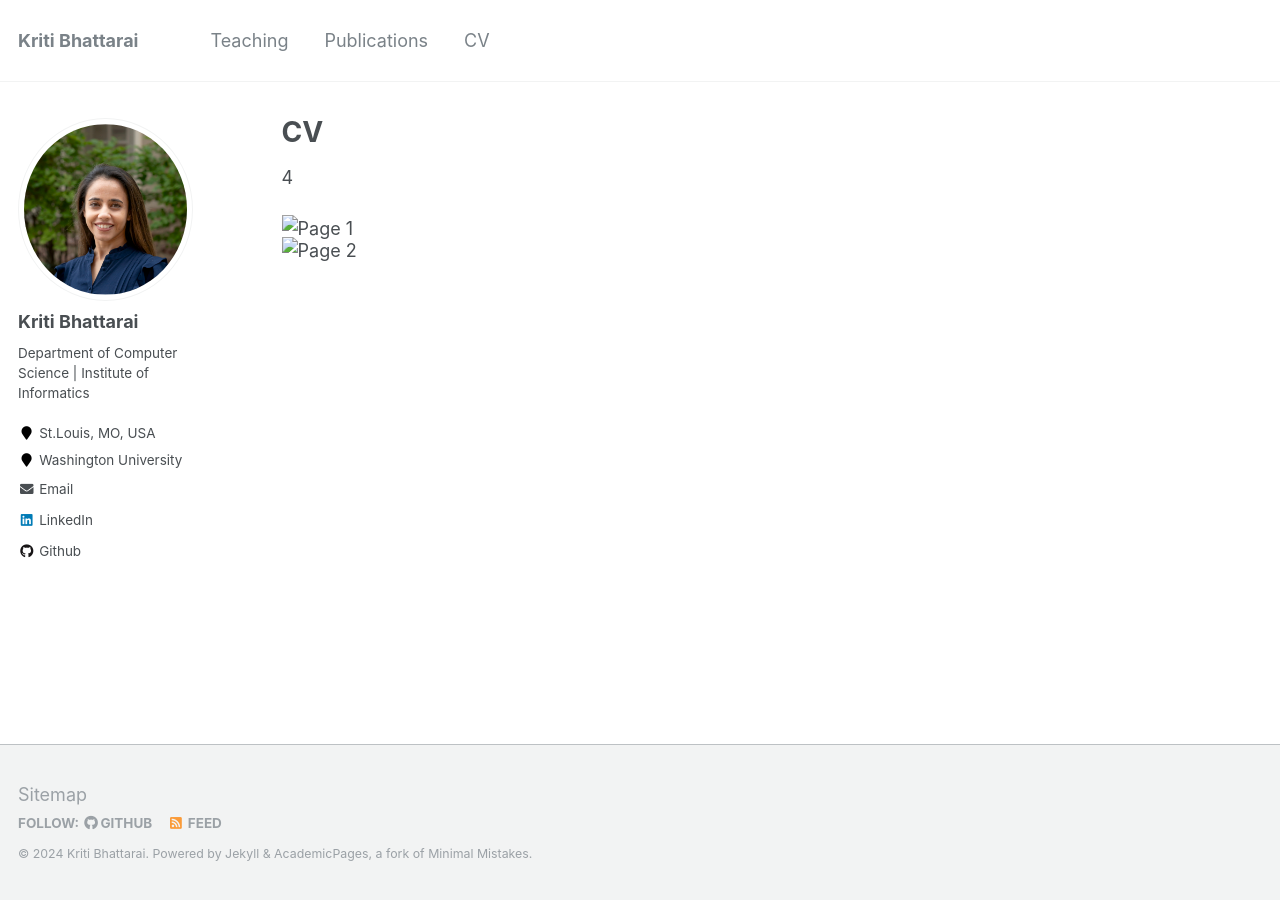
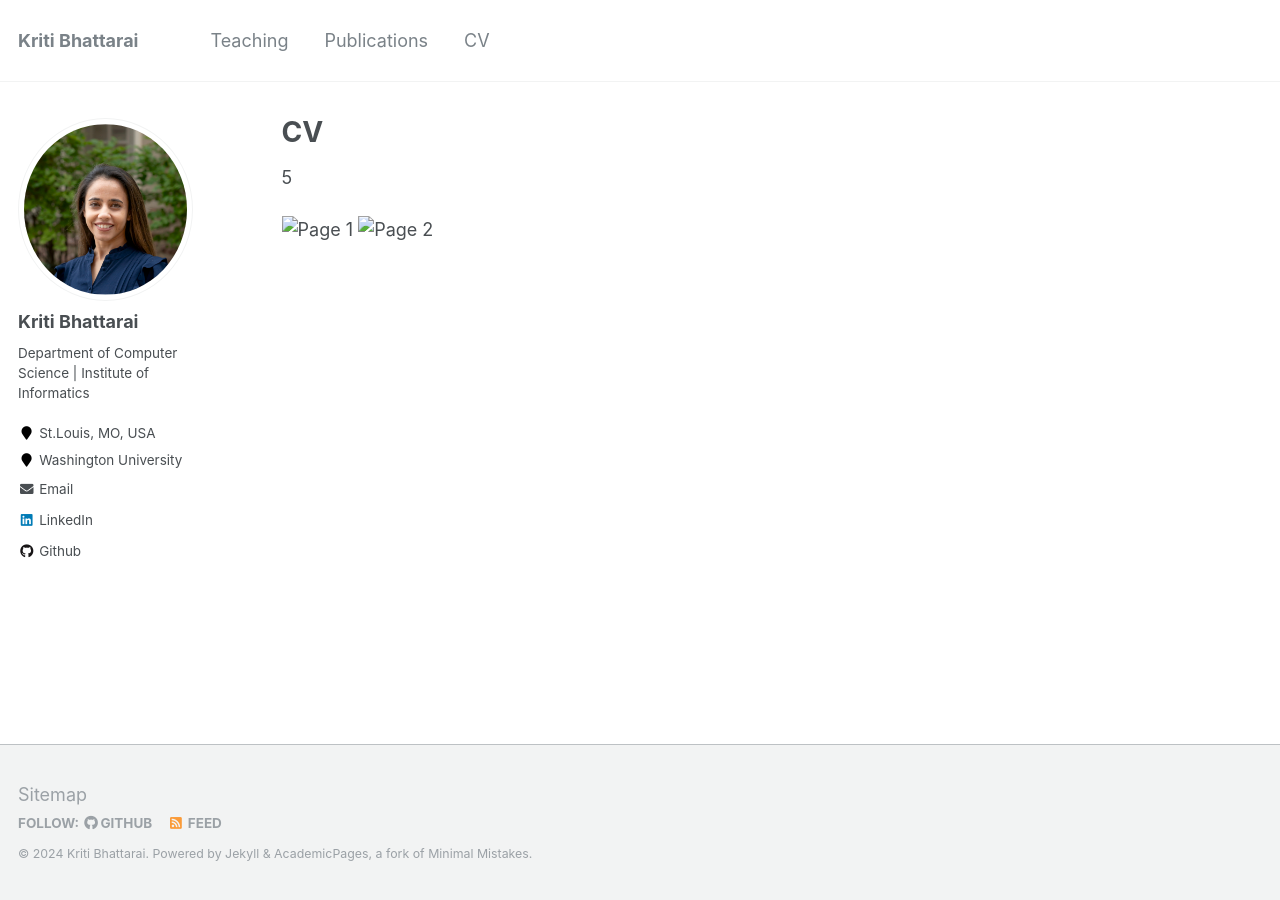
Before and after one commit to kritibhattarai23/kritibhattarai23.github.io, a Jekyll site: the page built from _pages/cv.md, in a window 1280 px wide. Built offline with Jekyll 4.4.1, drawn with Linux system fonts in a browser that asks for light colours.

Commit message:
Update cv.md

```diff
--- a/_pages/cv.md
+++ b/_pages/cv.md
@@ -6,13 +6,7 @@ author_profile: true
 redirect_from:
   - /resume
 ---
-4
-<style>
-.cv-image {
-    display: block;
-    margin-bottom: -5px; /* Adjust this value as needed */
-}
-</style>
+5
 
 <img src="CV1.png" alt="Page 1" class="cv-image">
 <img src="CV2.png" alt="Page 2" class="cv-image">
```
